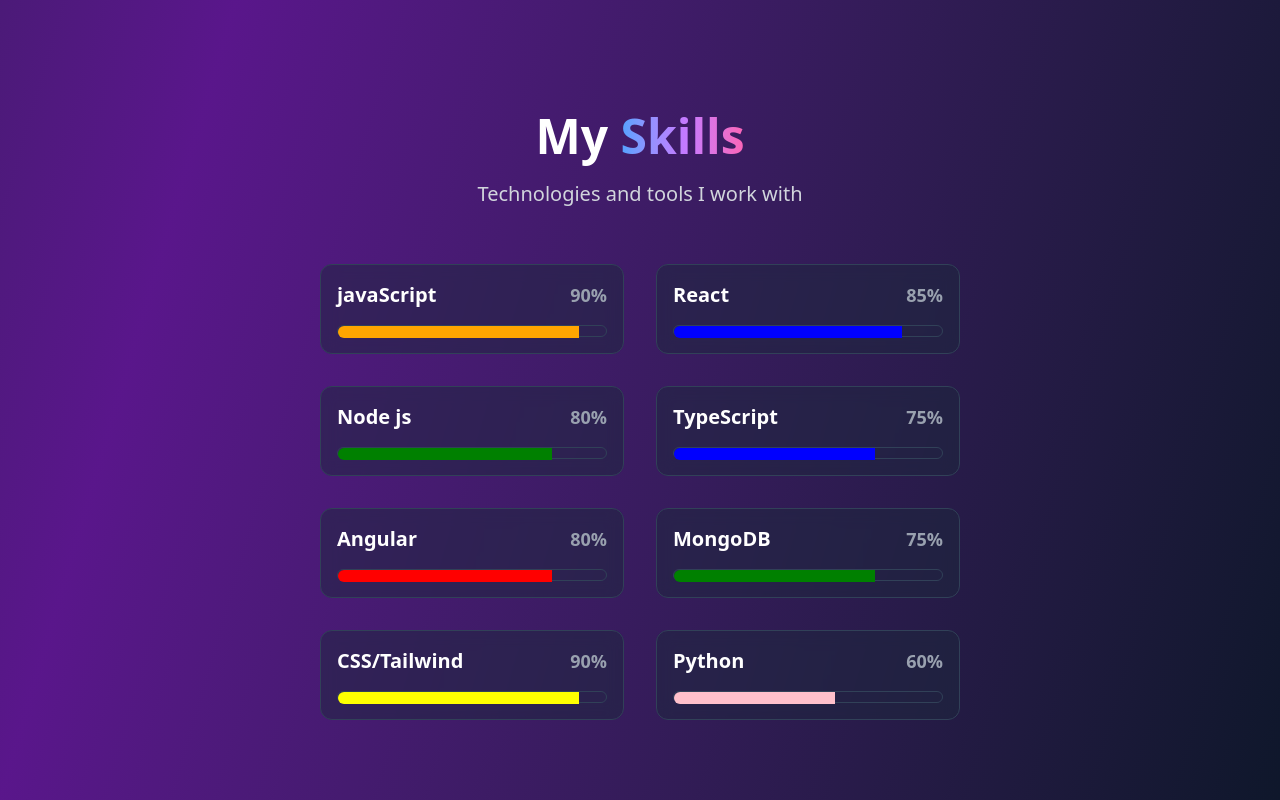
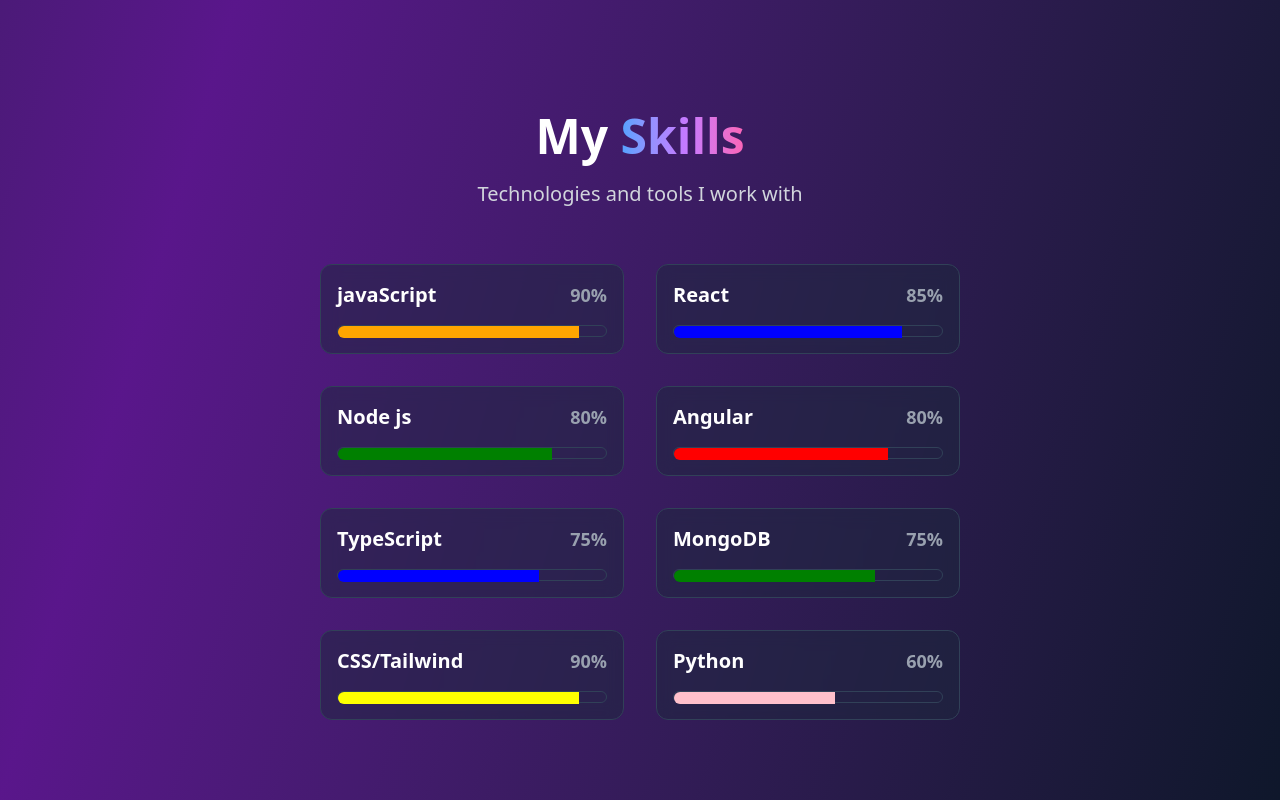
Before and after one commit to moshaosama/Portfolio, a React (Vite) app: page / in a window 1280 px wide. Shown: the part 3541-4341 px from the top of the page. Built offline with nearby package versions, Linux system fonts and the light colour scheme; the HTML template or start-up script is replaced by a standard one.

Commit message:
modified: updated Skills data list

```diff
--- a/src/Data/Skills.ts
+++ b/src/Data/Skills.ts
@@ -15,14 +15,14 @@
     degree: "80%",
   },
   {
+    name: "Angular",
+    color: "red",
+    degree: "80%",
+  },
+  {
     name: "TypeScript",
     color: "blue",
     degree: "75%",
-  },
-  {
-    name: "Angular",
-    color: "red",
-    degree: "80%",
   },
   {
     name: "MongoDB",
```
